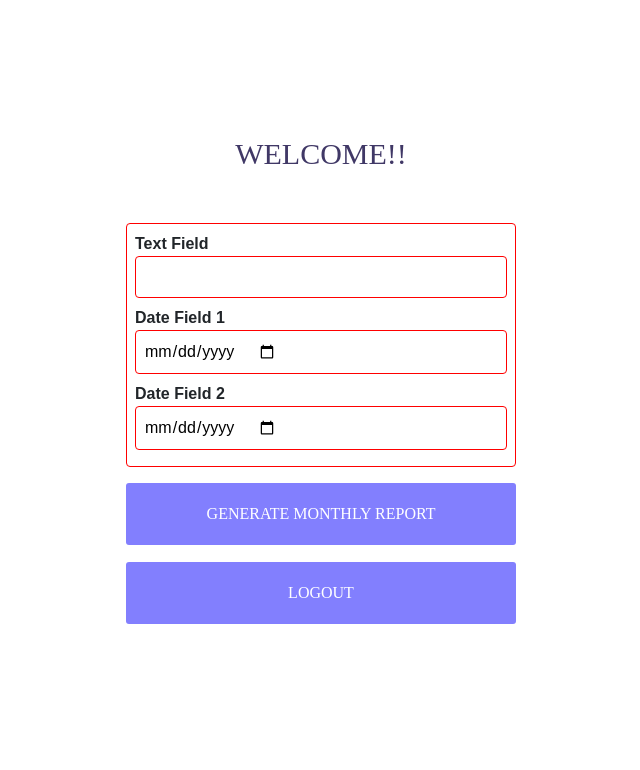
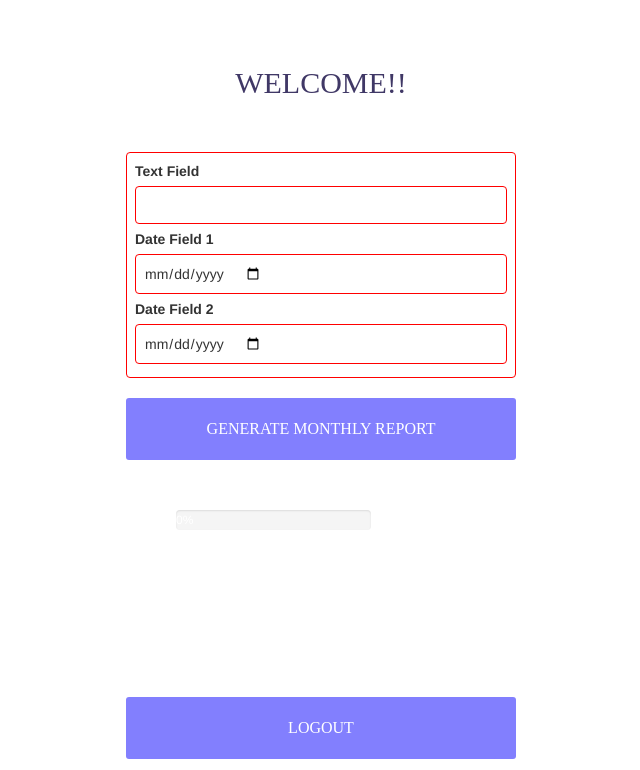
Before and after one commit to leducanhanhlc/project1, a Flask app: page / in a window 1280 px wide. Shown: the top 770 px of the page, without its empty margins (319-959 px from the left). Run offline with Flask 2, Linux system fonts and the light colour scheme; the visitor is signed in with stand-in values (Sample User, id 1); data that the repository does not hold is empty; some libraries are stand-ins or nearby versions; some web fonts are replaced.

Commit message:
feat: add progress bar

```diff
--- a/main.py
+++ b/main.py
@@ -1,9 +1,15 @@
-from flask import Flask, redirect, url_for, render_template, request, flash, send_file, session
+from flask import Flask, redirect, url_for, render_template, request, flash, send_file, session, Response
 from wtforms import Form, DateField, StringField, validators
 import requests
 from fpdf import FPDF
 from flask_sqlalchemy import SQLAlchemy
+from subprocess import Popen, PIPE
+import shlex
+import time
 
+HISBOTProgress = 0
+
+#Define pdf file name
 pdf_file_name = 'output.pdf'
 
 #Init Flask
@@ -29,6 +35,41 @@
     date_field_1 = DateField('Date Field 1', [validators.InputRequired()])
     date_field_2 = DateField('Date Field 2', [validators.InputRequired()])
 
+#Run HISBot
+def processHISBot():
+    global HISBOTProgress
+    print("HISBOT Running")
+    session = Popen(['python3', 'HISBot.py'], stdout=PIPE, stderr=PIPE)
+    while True:
+        realtime_output = session.stdout.readline()
+
+        if realtime_output.strip().decode('utf-8') == '' and session.poll() is not None:
+            break
+
+        if realtime_output:
+            HISBOTProgress=realtime_output.strip().decode('utf-8')
+            #if(HISBOTProgress != ""):
+             #   print(int(HISBOTProgress)*10)
+            if(realtime_output.strip().decode('utf-8') != ""):
+                print("HISBOT process: " + realtime_output.strip().decode('utf-8') + "/10", flush=True)
+
+#HISBot progress realtime update
+@app.route('/progress')
+def progress():
+	    def generate():
+                global HISBOTProgress
+                #print("dasd")
+                #print(HISBOTProgress)
+                x = 0
+                while HISBOTProgress != "":
+                        #print("dasdasd")
+                        x = int(HISBOTProgress) * 10
+                        #print(x)
+                        yield "data:" + str(x) + "\n\n"
+                        time.sleep(0.5)
+
+	    return Response(generate(), mimetype= 'text/event-stream')
+
 #Create homepage route
 @app.route("/", methods=['GET', 'POST'])
 #Callback function
@@ -36,12 +77,16 @@
     if session.get('logged_in'):
         form = FormUseToGenerateMonthlyReport()
         if request.method == 'POST':
+            #run HISBOT
+            processHISBot()
             #Generate monthly report pdf file
             generate_pdf_file(request.form["text_field"], request.form["date_field_1"], request.form["date_field_2"])
             #flash('Thanks for registering')
             #Send monthly report pdf file to client. Client will download this file.
-            return send_file(pdf_file_name, mimetype='application/force-download')
-        return render_template('generatemonthlyreportpage.html', form=form)
+            #TODO: allow download file
+            #send_file(pdf_file_name, mimetype='application/force-download')
+            return send_file(pdf_file_name, mimetype='application/pdf')
+        return render_template('generatemonthlyreportpage.html', form=form, progress = HISBOTProgress)
     else:
         return render_template('index.html', message="Hello!")
 
--- a/static/css/main.css
+++ b/static/css/main.css
@@ -428,5 +428,6 @@
   border: 1px solid red;
 }
 
+
 /*//////////////////////////////////////////////////////////////////
 [ Responsive ]*/
--- a/static/js/main.js
+++ b/static/js/main.js
@@ -52,6 +52,4 @@
         $(thisAlert).removeClass('alert-validate');
     }
 
-
-
 })(jQuery);
--- a/templates/generatemonthlyreportpage.html
+++ b/templates/generatemonthlyreportpage.html
@@ -1,6 +1,21 @@
 {% from "_formhelpers.html" import render_field %}
 {% extends 'base.html' %}
 {% block content %}
+  <script src="//ajax.googleapis.com/ajax/libs/jquery/2.1.1/jquery.min.js"></script>
+  <link rel="stylesheet" href="https://maxcdn.bootstrapcdn.com/bootstrap/3.2.0/css/bootstrap.min.css">
+  <script src="https://maxcdn.bootstrapcdn.com/bootstrap/3.2.0/js/bootstrap.min.js"></script>
+  <script>
+
+  var source = new EventSource("/progress");
+  source.onmessage = function(event) {
+    $('.progress-bar').css('width', event.data+'%').attr('aria-valuenow', event.data);
+    $('.progress-bar-label').text(event.data+'%');
+
+    if(event.data == 100){
+      source.close()
+    }
+  }
+  </script>
 	<div class="limiter">
 		<div class="container-login100">
 			<div class="wrap-login100 p-t-50 p-b-90">
@@ -16,6 +31,14 @@
           </dl>
           <p><input class="login100-form-btn" type=submit value="Generate Monthly Report">
         </form>
+
+        <div class="progress" style="width: 50%; margin: 50px;">
+          <div class="progress-bar progress-bar-striped active" role="progressbar" aria-valuenow="0" aria-valuemin="0" aria-valuemax="100" style="width: 0%">
+            <span class="progress-bar-label">0%</span>
+          </div>
+        </div>
+        <br><br><br><br><br>
+
 				<div class="container-login100-form-btn m-t-17">
 					<button class="login100-form-btn">
 						<a class="login100-form-btn" href="/logout">Logout</a>
```
Also changed, not shown: HISBot.py (added, +7 -0 lines), README.md.
